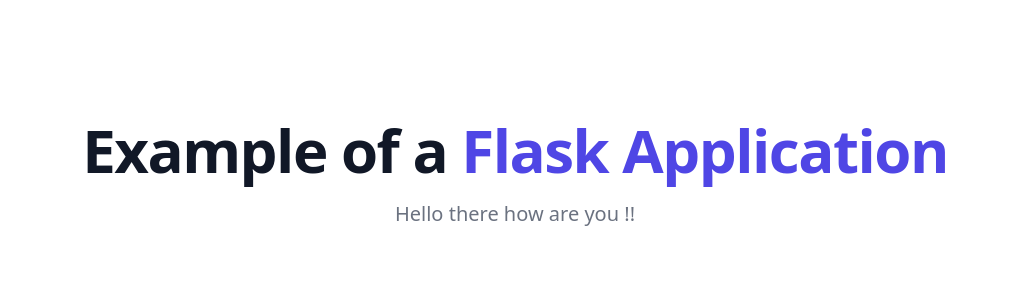
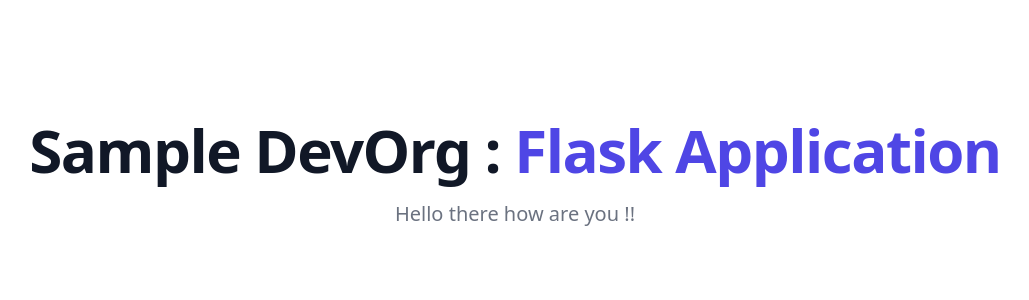
Before and after one commit to altafDevRev/template-website, a Flask app: page / in a window 1280 px wide. Shown: the top 300 px of the page, without its empty margins (125-1154 px from the left). Run offline with Flask 2, Linux system fonts and the light colour scheme.

Commit message:
updated index.html

```diff
--- a/templates/index.html
+++ b/templates/index.html
@@ -14,7 +14,7 @@
         <main class="mt-16 mx-auto max-w-7xl px-4 sm:mt-24">
             <div class="text-center">
                 <h1 class="text-4xl tracking-tight font-extrabold text-gray-900 sm:text-5xl md:text-6xl">
-                    <span class="block xl:inline">Example of a </span>
+                    <span class="block xl:inline">Sample DevOrg :  </span>
                     <span class="block text-indigo-600 xl:inline">Flask Application</span>
                 </h1>
                 <p class="mt-3 max-w-md mx-auto text-base text-gray-500 sm:text-lg md:mt-5 md:text-xl md:max-w-3xl">
```
